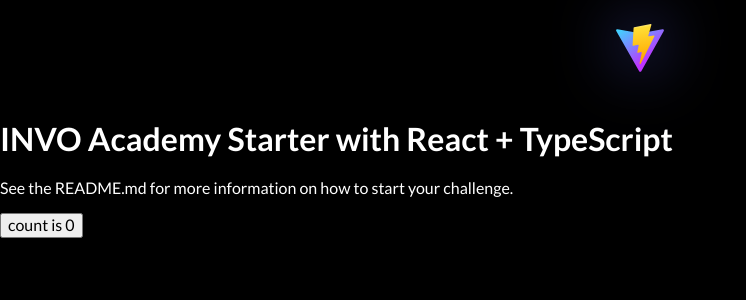
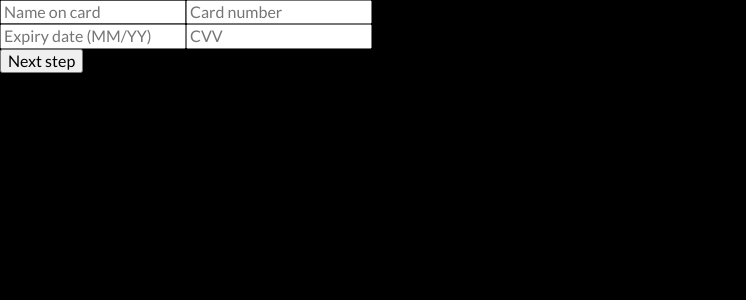
Before and after one commit to meczajkowski/Invo-Spotify-part-6, a React (Vite) app: page / in a window 1280 px wide. Shown: the top 300 px of the page, without its empty margins (0-746 px from the left). Built offline with nearby package versions, Linux system fonts and the light colour scheme.

Commit message:
add: base form markup

```diff
--- a/src/App.tsx
+++ b/src/App.tsx
@@ -1,11 +1,9 @@
 import React from 'react';
-import { HomePage } from "@modules";
-import { MainMenuGlobalComponent } from "@/global-components";
+import { HomePage } from '@modules';
 
 const App: React.FC = () => (
   <>
-    <MainMenuGlobalComponent />
-    <HomePage msg="INVO Academy Starter with React + TypeScript" />
+    <HomePage />
   </>
 );
 
--- /dev/null
+++ b/src/modules/HomeModule/components/SimpleForm.tsx
@@ -0,0 +1,38 @@
+import React from 'react';
+import './SimpleForm.scss';
+
+export const SimpleForm: React.FC = () => {
+  return (
+    <form className='simple-form'>
+      <input
+        className='simple-form__input'
+        type='text'
+        name='fullName'
+        placeholder='Name on card'
+      />
+      <input
+        className='simple-form__input'
+        type='text'
+        name='cardNumber'
+        placeholder='Card number'
+      />
+      <div className='simple-form__flex-container'>
+        <input
+          className='simple-form__input'
+          type='text'
+          name='expiryDate'
+          placeholder='Expiry date (MM/YY)'
+        />
+        <input
+          className='simple-form__input'
+          type='text'
+          name='CVV'
+          placeholder='CVV'
+        />
+      </div>
+      <button className='simple-form__button' type='submit'>
+        Next step
+      </button>
+    </form>
+  );
+};
--- a/src/modules/HomeModule/pages/HomePage/HomePage.tsx
+++ b/src/modules/HomeModule/pages/HomePage/HomePage.tsx
@@ -1,28 +1,15 @@
-import React, { useState } from "react";
-import "./HomePage.scss";
+import React, { useState } from 'react';
+import { SimpleForm } from '../../components/SimpleForm';
+import './HomePage.scss';
 
-interface IProps {
-  msg: string;
-}
+// interface IProps {
+//   msg: string;
+// }
 
-export const HomePage: React.FC<IProps> = ({ msg }) => {
-  const [count, setCount] = useState(0);
-
+export const HomePage: React.FC = () => {
   return (
     <>
-      <h1>{msg}</h1>
-      <div className="card">
-        <p>
-          See the README.md for more information on how to start your challenge.
-        </p>
-        <button
-          onClick={() => {
-            setCount((count) => count + 1);
-          }}
-        >
-          count is {count}
-        </button>
-      </div>
+      <SimpleForm />
     </>
   );
 };
```
Also changed, not shown: src/modules/HomeModule/components/SimpleForm.scss (added).
